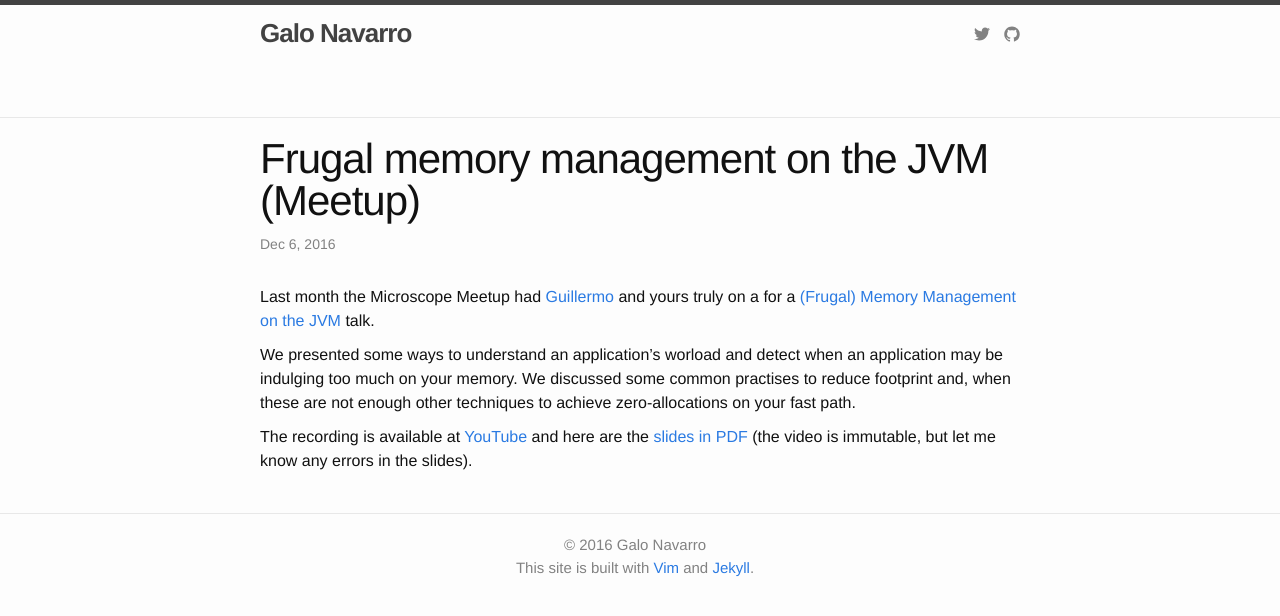
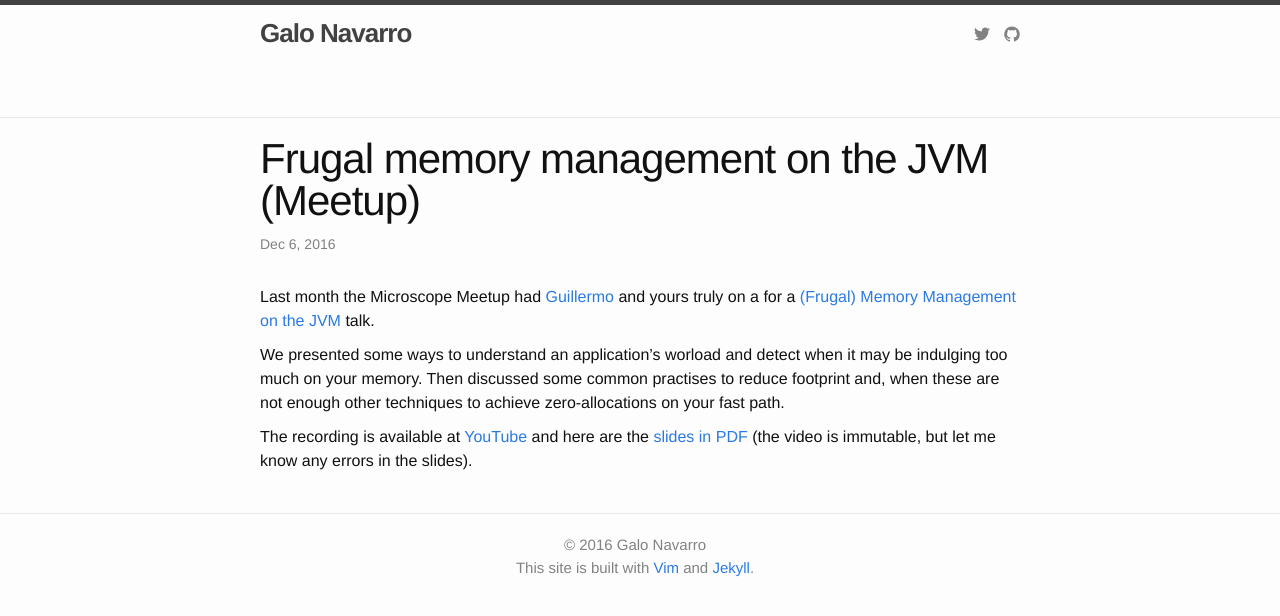
Before and after one commit to srvaroa/srvaroa.github.io, a Jekyll site: the page built from _posts/2016-12-06-frugal.md, in a window 1280 px wide. Shown: the top 616 px of the page. Built offline with Jekyll 4.4.1, drawn with Linux system fonts in a browser that asks for light colours.

Commit message:
Fix
Signed-off-by: Galo Navarro <galo.navarro@schibsted.com>

```diff
--- a/_posts/2016-12-06-frugal.md
+++ b/_posts/2016-12-06-frugal.md
@@ -12,10 +12,9 @@ href="https://www.meetup.com/es-ES/microscope-barcelona/events/235598538/">(Frug
 Memory Management on the JVM</a> talk.
 
 We presented some ways to understand an application's worload and detect
-when an application may be indulging too much on your memory.  We
-discussed some common practises to reduce footprint and, when these are
-not enough other techniques to achieve zero-allocations on your fast
-path.
+when it may be indulging too much on your memory.  Then discussed some
+common practises to reduce footprint and, when these are not enough
+other techniques to achieve zero-allocations on your fast path.
 
 The recording is available at <a
 href="https://youtu.be/DFub1L3gzGo">YouTube</a> and here are the <a
```
